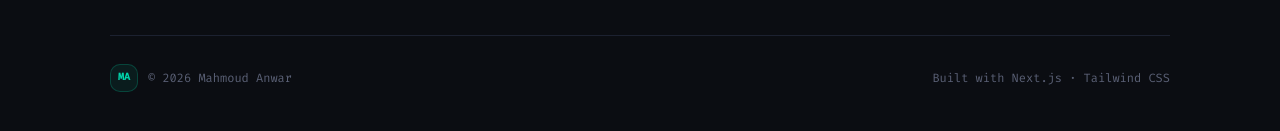
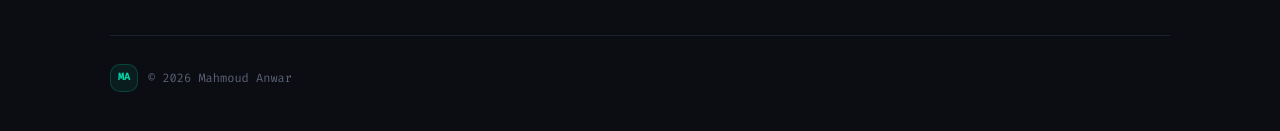
Before and after one commit to mahmoud1011/portfolio26, a Next.js app: page / in a window 1280 px wide. Shown: the part 6266-6397 px from the top of the page. Built offline with nearby package versions, Linux system fonts and the light colour scheme.

Commit message:
deleted temp

```diff
--- a/src/components/sections/contact/ContactSection.tsx
+++ b/src/components/sections/contact/ContactSection.tsx
@@ -100,7 +100,6 @@
             <span className="flex items-center justify-center w-7 h-7 rounded-md bg-accent-muted border border-accent-border font-mono text-[10px] font-bold text-accent">MA</span>
             <p className="font-mono text-xs text-text-muted">© {new Date().getFullYear()} Mahmoud Anwar</p>
           </div>
-          <p className="font-mono text-xs text-text-muted">Built with Next.js · Tailwind CSS</p>
         </div>
       </Container>
     </Section>
```
